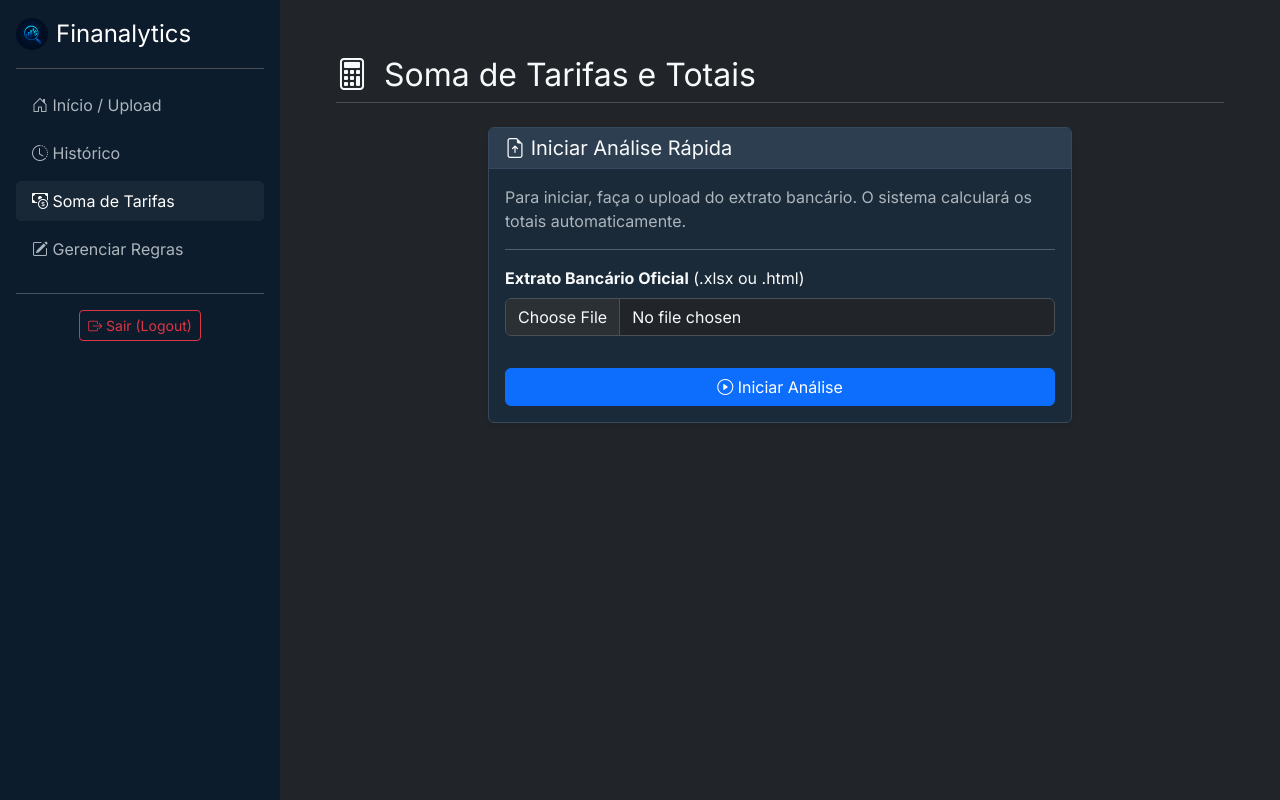
After one commit to ArturCangussu/Finalytics_EMPRESARIAL, a Django app: page /soma-tarifas/ in a window 1280 px wide. The commit adds this page. Run offline with Django 5.2, Linux system fonts and the light colour scheme; a user stored in the database is signed in.

Commit message:
Soma de Tarifas

```diff
--- a/analisador/templates/analisador/base.html
+++ b/analisador/templates/analisador/base.html
@@ -52,11 +52,11 @@
                         <i class="bi bi-clock-history"></i> Histórico
                     </a>
                 </li>
-                <li class="nav-item">
-                    <a class="nav-link {% if active_page == 'comparar' %}active{% endif %}" href="{% url 'comparar' %}">
-                        <i class="bi bi-bar-chart-line"></i> Comparar Meses
-                    </a>
-                </li>
+                    <li class="nav-item">
+                        <a class="nav-link {% if active_page == 'soma_tarifas' %}active{% endif %}" href="{% url 'soma_tarifas' %}">
+                            <i class="bi bi-cash-coin"></i> Soma de Tarifas
+                        </a>
+                    </li>
                 <li class="nav-item">
                     <a class="nav-link {% if active_page == 'regras' %}active{% endif %}" href="{% url 'gerenciar_regras' %}">
                         <i class="bi bi-pencil-square"></i> Gerenciar Regras
--- /dev/null
+++ b/analisador/templates/analisador/soma_tarifas.html
@@ -0,0 +1,76 @@
+{% extends 'analisador/base.html' %}
+
+{% block title %}Soma de Tarifas e Totais{% endblock %}
+
+{% block content %}
+    {% if messages %}
+        {% for message in messages %}
+            <div class="alert alert-{{ message.tags }} alert-dismissible fade show" role="alert">
+                {{ message }}
+                <button type="button" class="btn-close" data-bs-dismiss="alert" aria-label="Close"></button>
+            </div>
+        {% endfor %}
+    {% endif %}
+
+    <div class="d-flex justify-content-between align-items-center mb-4 pb-2 border-bottom">
+        <h1 class="h2 mb-0"><i class="bi bi-calculator me-3"></i>Soma de Tarifas e Totais</h1>
+    </div>
+
+    {% if resultados_prontos %}
+    <div class="row">
+        <div class="col-12 col-lg-8 mx-auto">
+            <div class="card shadow-sm mb-4">
+                <div class="card-header bg-success text-white">
+                    <h5 class="card-title mb-0"><i class="bi bi-check2-circle"></i> Análise Concluída</h5>
+                </div>
+                <div class="card-body">
+                    <div class="row text-center">
+                        <div class="col-md-4 mb-3 mb-md-0">
+                            <h4>Total de Receitas</h4>
+                            <p class="h3 font-monospace valor-receita">R$ {{ total_receitas|floatformat:2 }}</p>
+                        </div>
+                        <div class="col-md-4 mb-3 mb-md-0">
+                            <h4>Total de Despesas</h4>
+                            <p class="h3 font-monospace valor-despesa">R$ {{ total_despesas|floatformat:2 }}</p>
+                        </div>
+                        <div class="col-md-4">
+                            <h4>Total de Tarifas PIX</h4>
+                            <p class="h3 font-monospace valor-despesa">R$ {{ total_tarifas_pix|floatformat:2 }}</p>
+                        </div>
+                    </div>
+                </div>
+            </div>
+            <div class="text-center">
+                <a href="{% url 'soma_tarifas' %}" class="btn btn-primary"><i class="bi bi-arrow-repeat"></i> Fazer Nova Análise</a>
+            </div>
+        </div>
+    </div>
+
+    {% else %}
+    <div class="row">
+        <div class="col-12 col-lg-8 mx-auto">
+            <div class="card shadow-sm">
+                <div class="card-header">
+                    <h5 class="card-title mb-0"><i class="bi bi-file-earmark-arrow-up"></i> Iniciar Análise Rápida</h5>
+                </div>
+                <div class="card-body">
+                    <p class="card-text text-muted">Para iniciar, faça o upload do extrato bancário. O sistema calculará os totais automaticamente.</p>
+                    <hr>
+                    <form method="post" enctype="multipart/form-data">
+                        {% csrf_token %}
+                        <div class="mb-3">
+                            <label for="arquivo_extrato" class="form-label">
+                                <strong>Extrato Bancário Oficial</strong> (.xlsx ou .html)
+                            </label>
+                            <input type="file" class="form-control" name="arquivo_extrato" id="arquivo_extrato" required accept=".xlsx, .html">
+                        </div>
+                        <button type="submit" class="btn btn-primary w-100 mt-3">
+                            <i class="bi bi-play-circle"></i> Iniciar Análise
+                        </button>
+                    </form>
+                </div>
+            </div>
+        </div>
+    </div>
+    {% endif %}
+{% endblock %}
--- a/analisador/urls.py
+++ b/analisador/urls.py
@@ -5,7 +5,7 @@ urlpatterns = [
     path('', views.pagina_inicial, name='home'),
     path('regras/', views.gerenciar_regras, name='gerenciar_regras'),
     path('historico/', views.historico_extratos, name='historico'),
-    path('comparar/', views.comparar_extratos, name='comparar'),
+    path('soma-tarifas/', views.soma_tarifas, name='soma_tarifas'),
     path('relatorio/<int:extrato_id>/', views.pagina_relatorio, name='pagina_relatorio'),
     path('relatorio/<int:extrato_id>/reprocessar/', views.reprocessar_relatorio, name='reprocessar_relatorio'),
     path('relatorio/<int:extrato_id>/categoria/<str:nome_categoria>/', views.detalhe_categoria, name='detalhe_categoria'),
--- a/analisador/views.py
+++ b/analisador/views.py
@@ -571,3 +571,60 @@ def apagar_conciliacao(request, relatorio_id):
             messages.error(request, "Relatório não encontrado ou você não tem permissão para apagá-lo.")
 
     return redirect('historico')
+
+
+
+@login_required
+def soma_tarifas(request):
+    contexto = {'active_page': 'soma_tarifas'}
+
+    if request.method == 'POST':
+        arquivo_extrato = request.FILES.get('arquivo_extrato')
+
+        if not arquivo_extrato:
+            messages.error(request, 'Por favor, envie um arquivo de extrato.')
+            return render(request, 'analisador/soma_tarifas.html', contexto)
+
+        try:
+            # Reutiliza a lógica existente de leitura de extrato
+            print("Processando extrato do banco para soma de tarifas...")
+            df_banco = None
+            if arquivo_extrato.name.lower().endswith('.html'):
+                df_banco_bruto = _processar_formato_sicoob_html(arquivo_extrato)
+                df_banco = df_banco_bruto[['Data', 'Descricao', 'Valor', 'Topico']]
+            else:  # Assume .xlsx
+                df_com_skip = pd.read_excel(arquivo_extrato, skiprows=1)
+                df_banco_bruto = None
+                if 'Data Lançamento' in df_com_skip.columns and 'Valor Lançamento' in df_com_skip.columns:
+                    df_banco_bruto = _processar_formato_caixa(df_com_skip)
+                elif 'DATA' in df_com_skip.columns and 'HISTÓRICO' in df_com_skip.columns:
+                    df_banco_bruto = _processar_formato_sicoob(df_com_skip)
+
+                if df_banco_bruto is not None:
+                    df_banco = df_banco_bruto[['Data', 'Descricao', 'Valor', 'Topico']]
+                else:
+                    raise ValueError("Formato de extrato bancário não reconhecido.")
+
+            # Nova lógica de cálculo
+            total_receitas = df_banco[df_banco['Topico'] == 'Receita']['Valor'].sum()
+
+            despesas_df = df_banco[df_banco['Topico'] == 'Despesa']
+            total_despesas = despesas_df['Valor'].sum()
+
+            tarifas_pix_df = despesas_df[despesas_df['Descricao'].str.upper().str.contains('TAR PIX', na=False)]
+            total_tarifas_pix = tarifas_pix_df['Valor'].sum()
+
+            contexto['resultados_prontos'] = True
+            contexto['total_receitas'] = total_receitas
+            contexto['total_despesas'] = total_despesas
+            contexto['total_tarifas_pix'] = total_tarifas_pix
+
+            messages.success(request, 'Análise concluída com sucesso!')
+            return render(request, 'analisador/soma_tarifas.html', contexto)
+
+        except Exception as e:
+            messages.error(request, f"Erro ao processar o extrato: {e}")
+            return render(request, 'analisador/soma_tarifas.html', contexto)
+
+    # Para o método GET (primeiro acesso à página)
+    return render(request, 'analisador/soma_tarifas.html', contexto)
```
